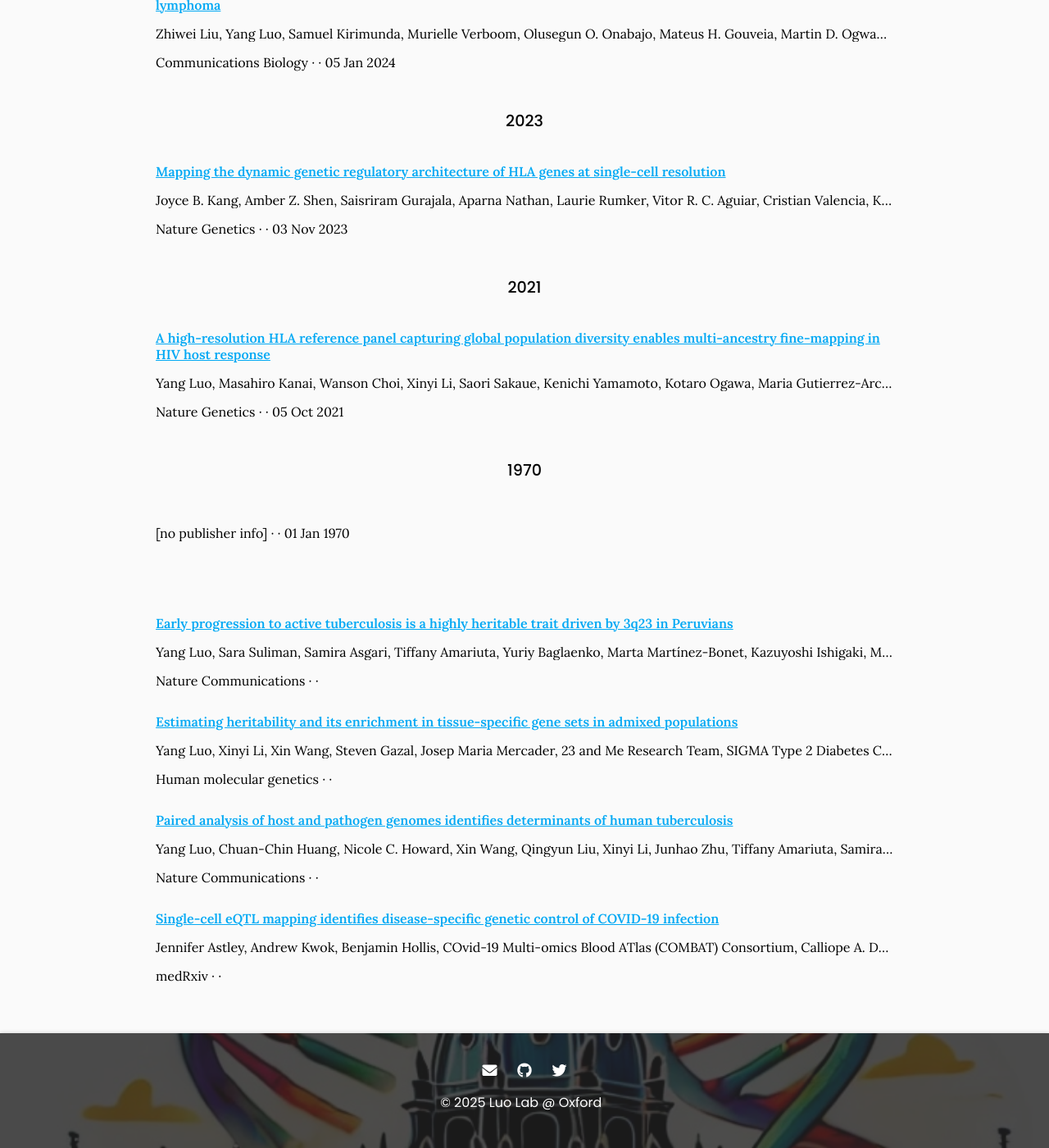
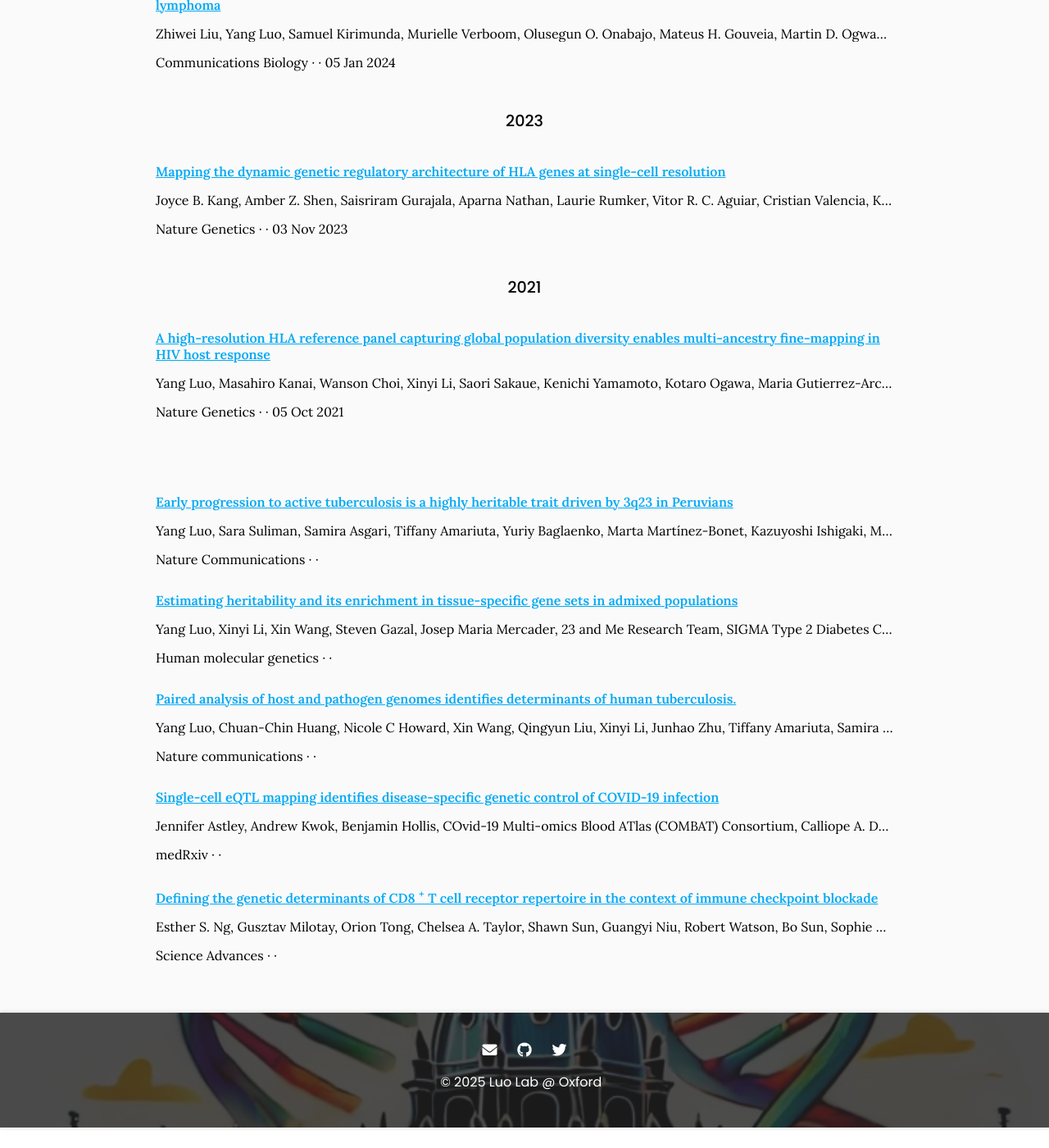
Before and after one commit to yang-luo-lab/yang-luo-lab.github.io, a Jekyll site: the page built from research/index.md, in a window 1280 px wide and 1400 px high, scrolled down 987 px. Shown: the whole window at 82% size. Built offline with Jekyll 4.4.1, drawn with Linux system fonts in a browser that asks for light colours; after the commit the page ends 2362 px from its top, so only the background shows below that.

Commit message:
Generate citations

```diff
--- a/_data/citations.yaml
+++ b/_data/citations.yaml
@@ -1,15 +1,33 @@
 # DO NOT EDIT, GENERATED AUTOMATICALLY FROM SOURCES.YAML (AND ELSEWHERE)
 # See https://github.com/greenelab/lab-website-template/wiki/Citations
 
-- id:DOI: 10.1126/sciadv.adu3461
-  date: '2025'
+- id: doi:10.1126/sciadv.adu3461
+  title: "Defining the genetic determinants of CD8\n            <sup>+</sup>\n   \
+    \         T cell receptor repertoire in the context of immune checkpoint blockade"
+  authors:
+  - Esther S. Ng
+  - Gusztav Milotay
+  - Orion Tong
+  - Chelsea A. Taylor
+  - Shawn Sun
+  - Guangyi Niu
+  - Robert Watson
+  - Bo Sun
+  - Sophie MacKay
+  - James J. Gilchrist
+  - Martin Little
+  - Benjamin P. Fairfax
+  - Yang Luo
+  publisher: Science Advances
+  date: ''
+  link: https://doi.org/g933hq
   image: images/HLA-TCR.png
   extra-links:
   - type: data
     link: https://github.com/yang-luo-lab/TCR-HLA
     text: Reproducing results from manuscript
-  _cache: 81ed00b1b5dd17047fed682b3b54d9fea2a8e288fc43d376bec059d64d4060c4
-- id: https://doi.org/10.1101/2025.06.30.25330463
+  _cache: 69328e7aade1dc754acd2a771b44afcce4a07b8d92f4612ee01b75009b7d4cc9
+- id: doi:https://doi.org/10.1101/2025.06.30.25330463
   title: Single-cell eQTL mapping identifies disease-specific genetic control of COVID-19
     infection
   authors:
@@ -25,16 +43,16 @@
   - Luke Jostins-Dean
   publisher: medRxiv
   date: ''
-  link: https://www.medrxiv.org/content/10.1101/2025.06.30.25330463v1
+  link: https://doi.org/g933hr
   image: images/combat-eQTL.png
-  _cache: 5e2ceae344b74679ee0e00e1263aacc400d66b623df7047b82b9b4589d552073
-- id: https://doi.org/10.1038/s41467-024-54741-w
+  _cache: cf178de5a39c98d3776371a9c95002013694a07d3ccac288321b5c917e35097d
+- id: pmid:39613754
   title: Paired analysis of host and pathogen genomes identifies determinants of human
-    tuberculosis
+    tuberculosis.
   authors:
   - Yang Luo
   - Chuan-Chin Huang
-  - Nicole C. Howard
+  - Nicole C Howard
   - Xin Wang
   - Qingyun Liu
   - Xinyi Li
@@ -44,22 +62,22 @@
   - Kazuyoshi Ishigaki
   - Roger Calderon
   - Sahadevan Raman
-  - Alexandrea K. Ramnarine
-  - Jacob A. Mayfield
-  - D. Branch Moody
+  - Alexandrea K Ramnarine
+  - Jacob A Mayfield
+  - D Branch Moody
   - Leonid Lecca
-  - Sarah M. Fortune
-  - Megan B. Murray
+  - Sarah M Fortune
+  - Megan B Murray
   - Soumya Raychaudhuri
-  publisher: Nature Communications
+  publisher: Nature communications
   date: ''
-  link: https://www.nature.com/articles/s41467-024-54741-w
+  link: https://www.ncbi.nlm.nih.gov/pubmed/39613754
   image: images/g2g_overview.svg
   extra-links:
   - type: data
     link: https://github.com/yang-luo-lab/TB-g2g
     text: Reproducing results from manuscript
-  _cache: 6630534346d0dc913d0debe4e9f0ad58f6a48894e758366e5ee8510ba994f742
+  _cache: a24ee6ac5c77153ecbd9cf9af202ae41527d114f7a6320073fecaa993bc0b6e1
 - id: doi:10.1038/s42003-023-05701-5
   title: Human leukocyte antigen-DQA1*04:01 and rs2040406 variants are associated
     with elevated risk of childhood Burkitt lymphoma
```
